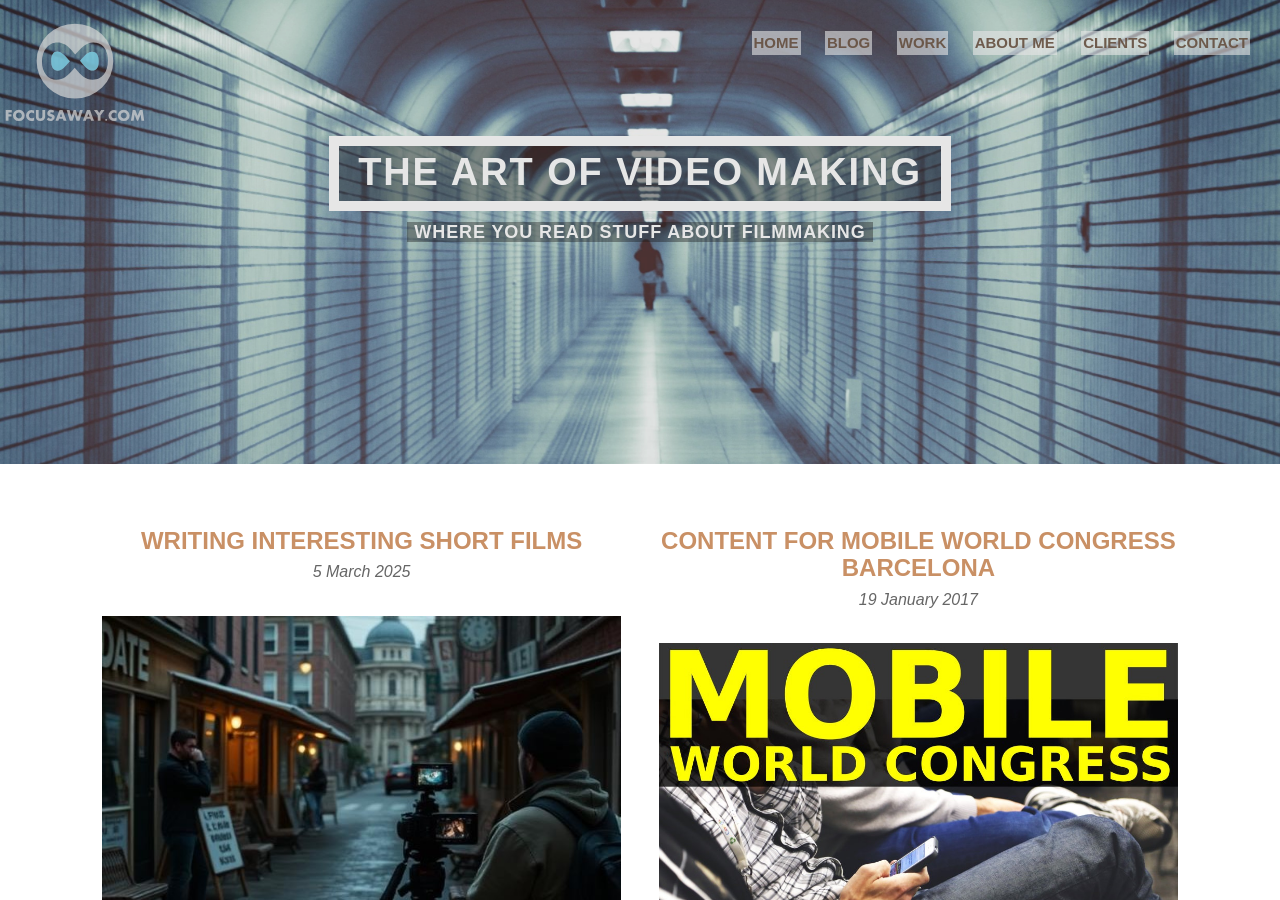
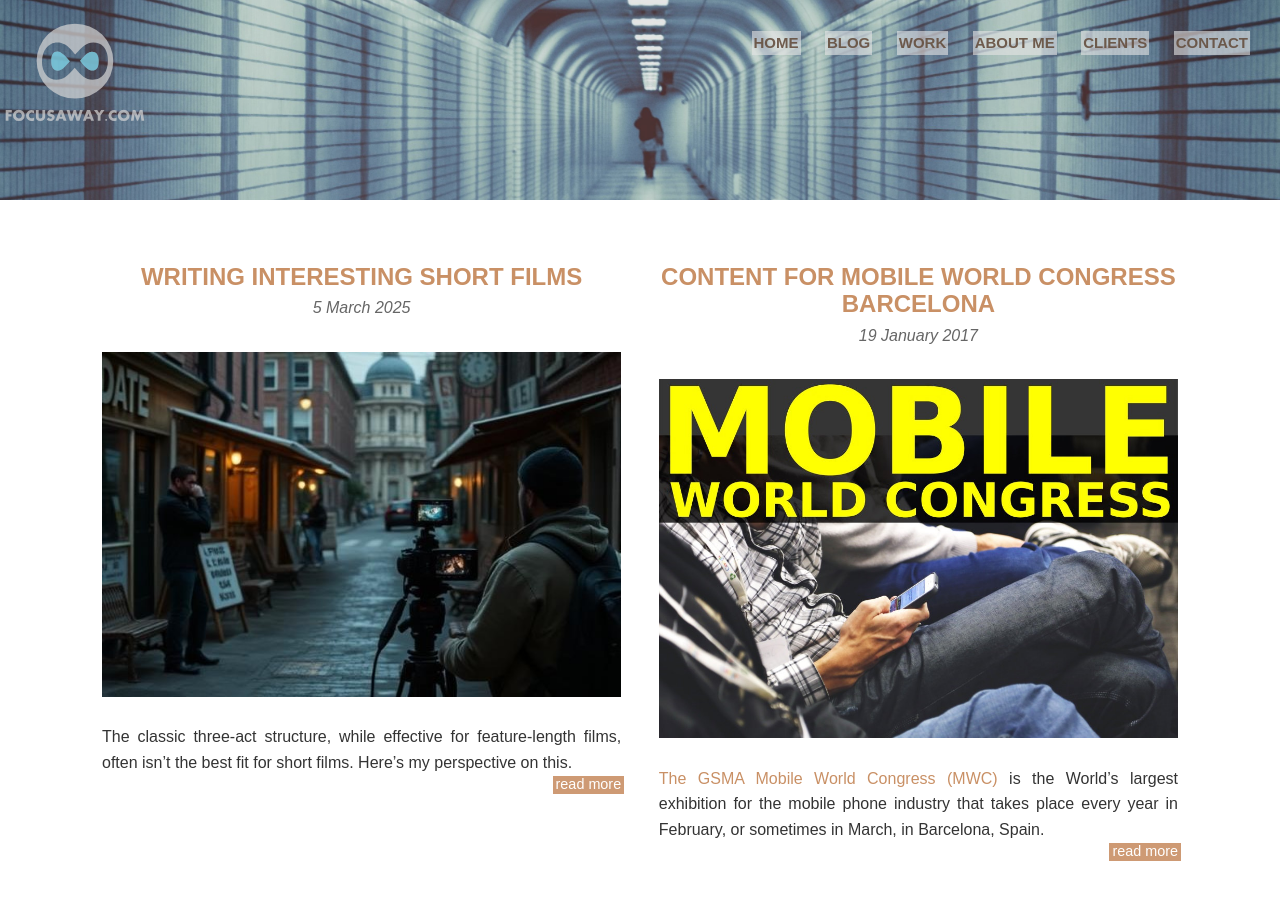
Before and after one commit to fabriziotappero/focusaway.com, a Jekyll site: the page built from blog.html, in a window 1280 px wide and 900 px high. Built offline with Jekyll 4.4.1, drawn with Linux system fonts in a browser that asks for light colours; nearby versions of some CDN libraries.

Commit message:
Update blog-header.html

```diff
--- a/_includes/blog-header.html
+++ b/_includes/blog-header.html
@@ -7,7 +7,7 @@
     {% endfor %}
   </nav>
 
-  <h1><span>The Art of Video Making</span></h1>
-  <p class="kicker"><span>where you read stuff about filmmaking</span></p>
+  <!-- <h1><span>The Art of Video Making</span></h1>
+  <p class="kicker"><span>where you read stuff about filmmaking</span></p> -->
 
 </header>
```
